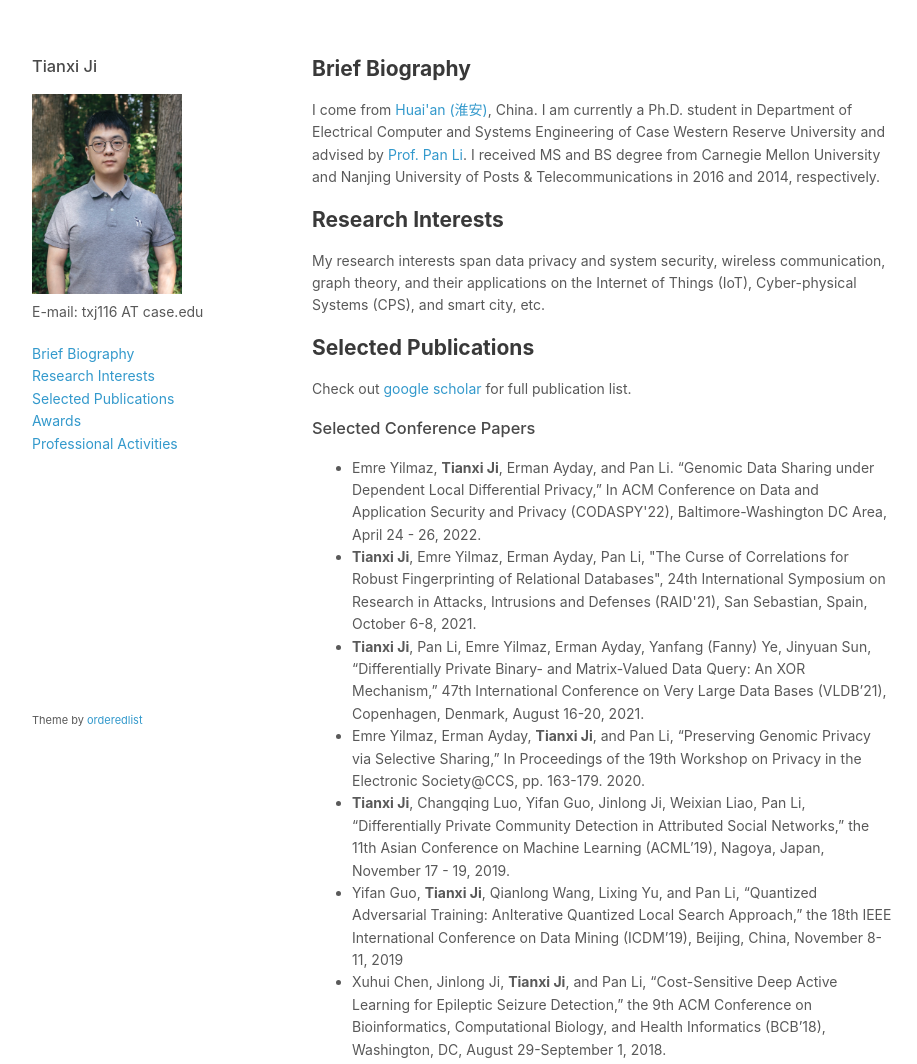
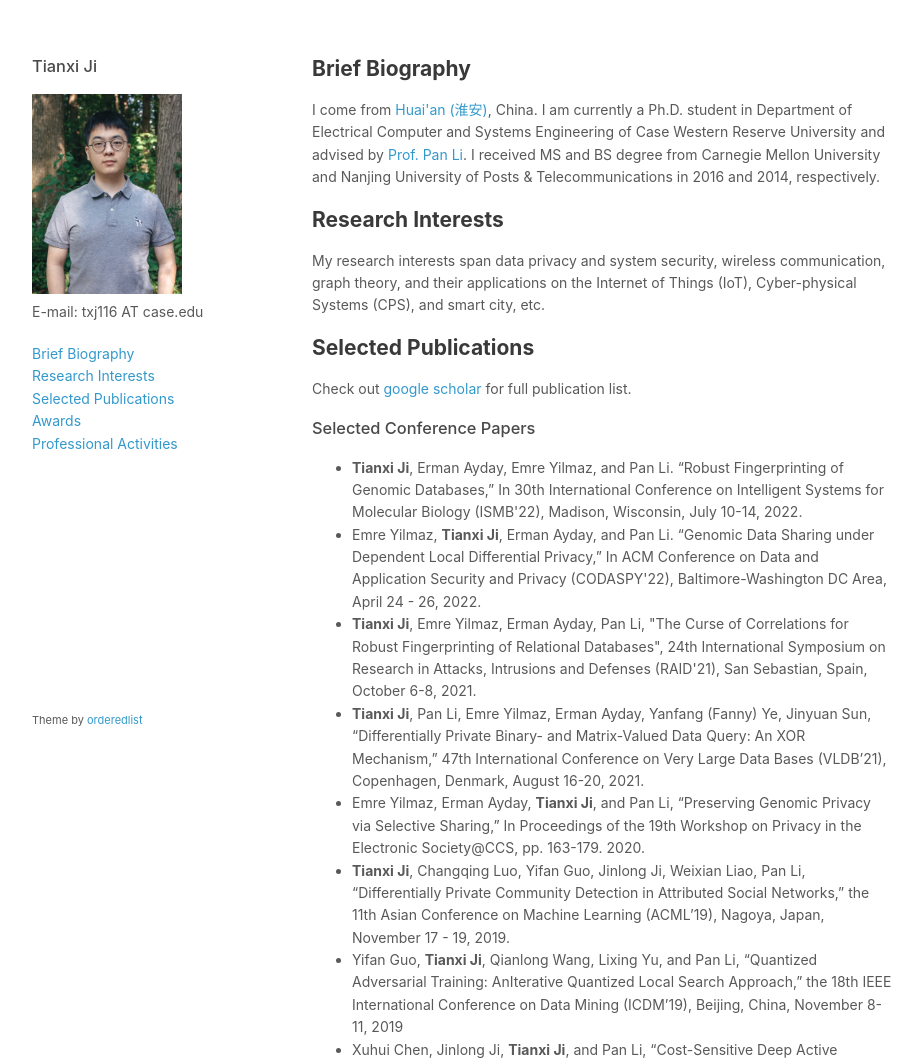
Before and after one commit to xiutianxi/tianxiji.github.io, a plain HTML site: page index.html in a window 1280 px wide. Shown: the top 1064 px of the page, without its empty margins (178-1095 px from the left). Drawn offline with Linux system fonts and the light colour scheme.

Commit message:
Update index.html
landing try

```diff
--- a/index.html
+++ b/index.html
@@ -60,6 +60,8 @@ Case Western Reserve University
         <h3>Selected Conference Papers</h3>
 
         <ul class="pub">
+
+          <li><b>Tianxi Ji</b>, Erman Ayday, Emre Yilmaz, and Pan Li.  “Robust Fingerprinting of Genomic Databases,” In 30th International Conference on Intelligent Systems for Molecular Biology (ISMB'22), Madison, Wisconsin, July 10-14, 2022.</li>
 
           <li>Emre Yilmaz, <b>Tianxi Ji</b>, Erman Ayday, and Pan Li.  “Genomic Data Sharing under Dependent Local Differential Privacy,” In ACM Conference on Data and Application Security and Privacy (CODASPY'22), Baltimore-Washington DC Area, April 24 - 26, 2022.</li>
 
```
